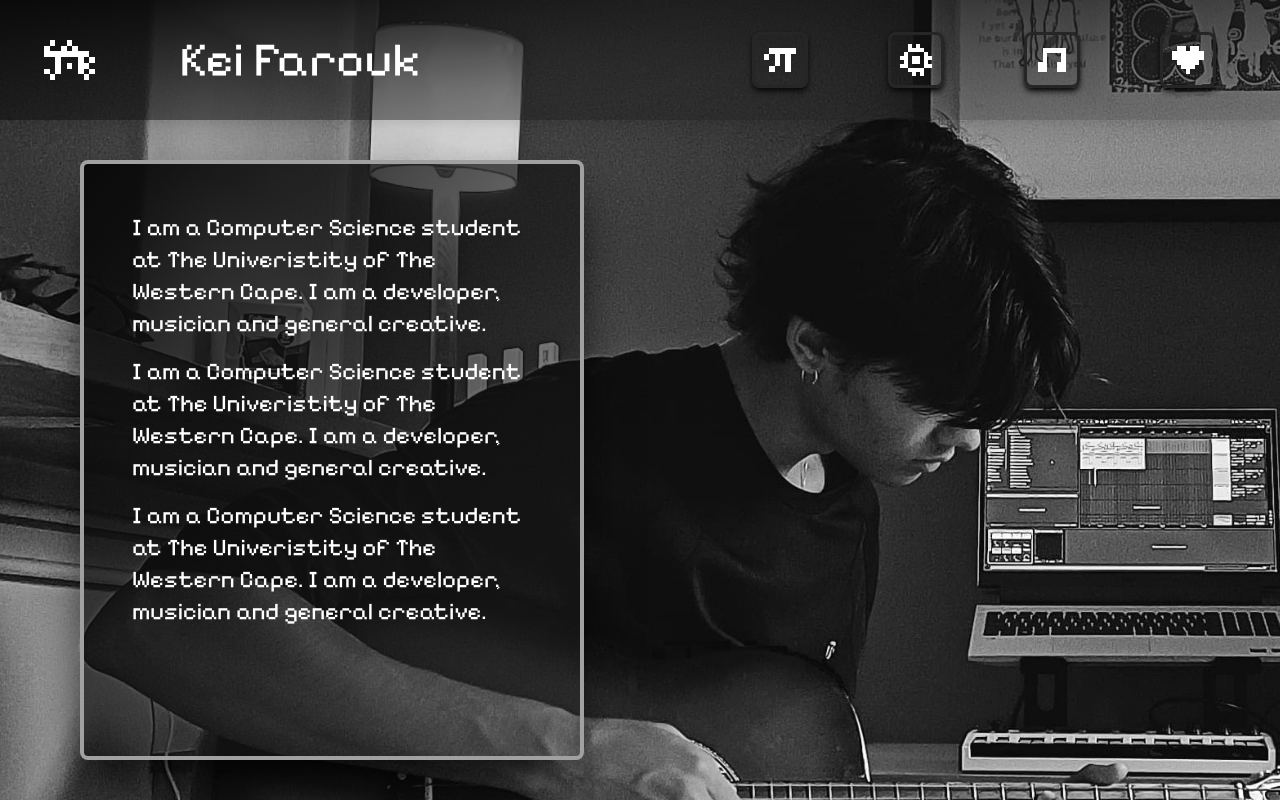
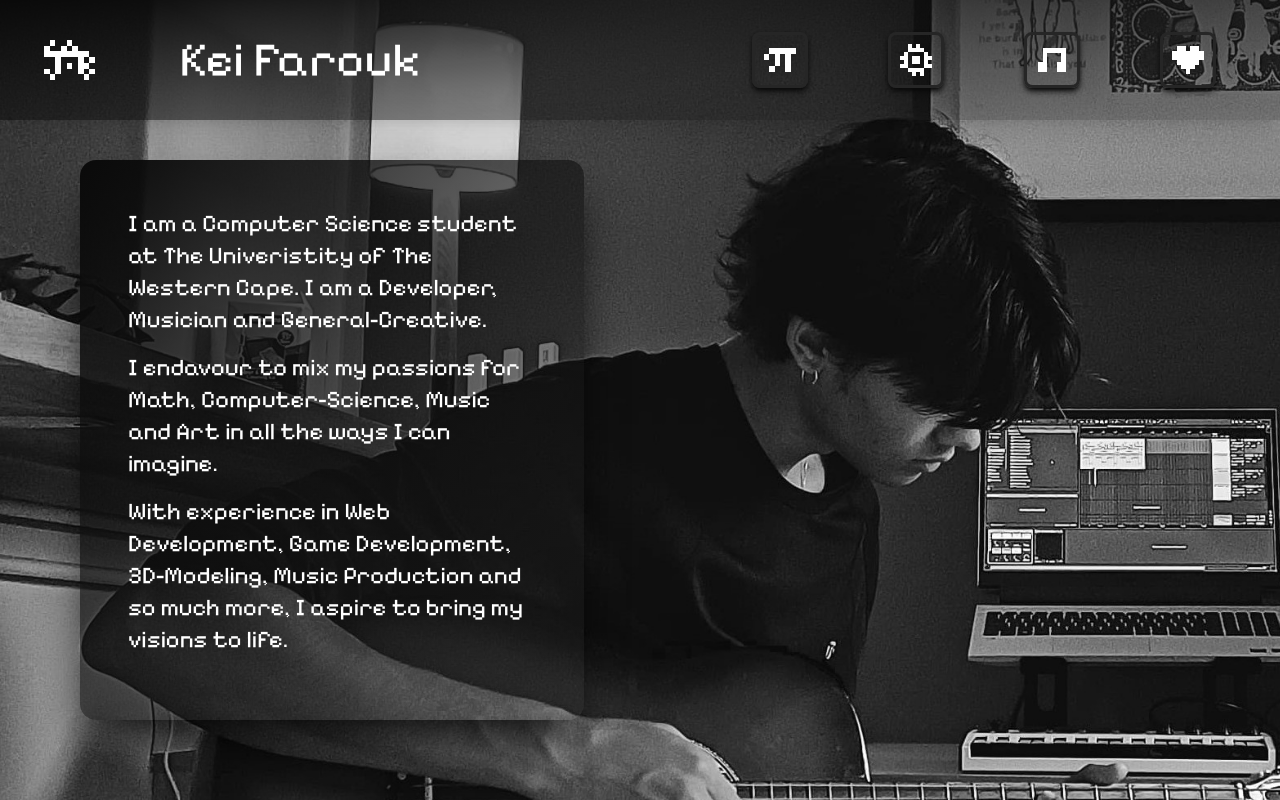
Before and after one commit to CadmusKei/Portfolio, a React (Vite) app: page /Bio in a window 1280 px wide. Shown: the top 800 px of the page. Built offline with nearby package versions, Linux system fonts and the light colour scheme.

Commit message:
Content Editing

```diff
--- a/src/pages/Bio.jsx
+++ b/src/pages/Bio.jsx
@@ -15,10 +15,13 @@ function Bio(){
             <Nav TitleColour="text-white" background={pageGradient}/>
             <div className={`flex flex-col pl-20 w-full h-400 bg-cover `} style={{backgroundImage: `url(${backgroundPic})`}}>
 
-                <div className={`flex w-[42%] flex-col h-150 ${pageGradient} mt-40 rounded-lg border-4 border-neutral-400 p-12 space-y-4 shadow-2xl shadow-black`} >
-                        <Text>I am a Computer Science student at The Univeristity of The Western Cape. I am a developer, musician and general creative. </Text>
-                        <Text>I am a Computer Science student at The Univeristity of The Western Cape. I am a developer, musician and general creative. </Text>
-                        <Text>I am a Computer Science student at The Univeristity of The Western Cape. I am a developer, musician and general creative. </Text>
+                <div className={`flex w-[42%] flex-col h-[35%] ${pageGradient} mt-40 rounded-2xl
+                p-12 justify-start items-center space-y-4 shadow-2xl shadow-black`} >
+
+                        <Text>I am a Computer Science student at The Univeristity of The Western Cape. I am a Developer, Musician and General-Creative. </Text>
+                        <Text>I endavour to mix my passions for Math, Computer-Science, Music and Art in all the ways I can imagine.</Text>
+                        <Text>With experience in  Web Development, Game Development, 3D-Modeling, Music Production and so much more, I aspire to bring my visions to life.</Text>
+                         <Text> </Text>
 
                 </div>
 
```
